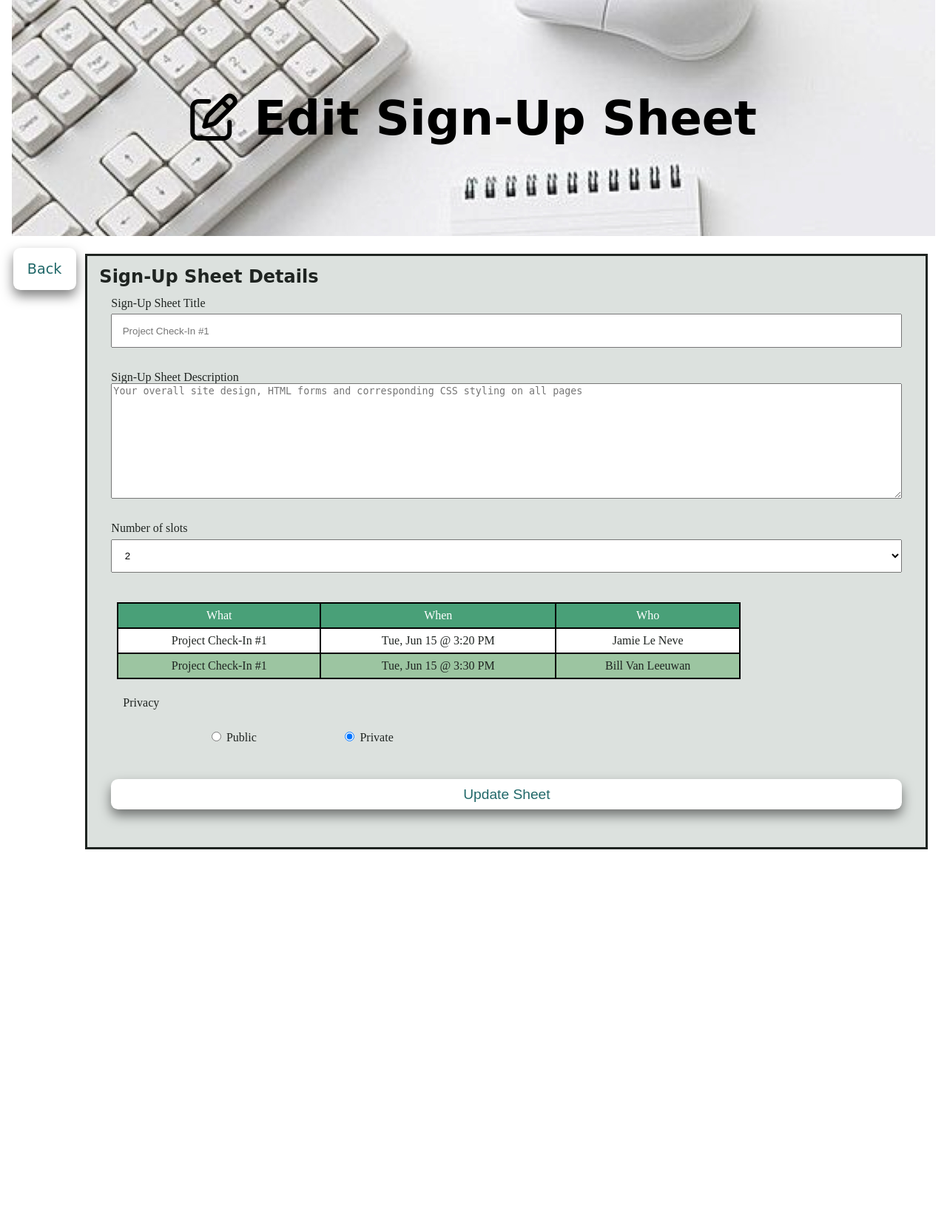
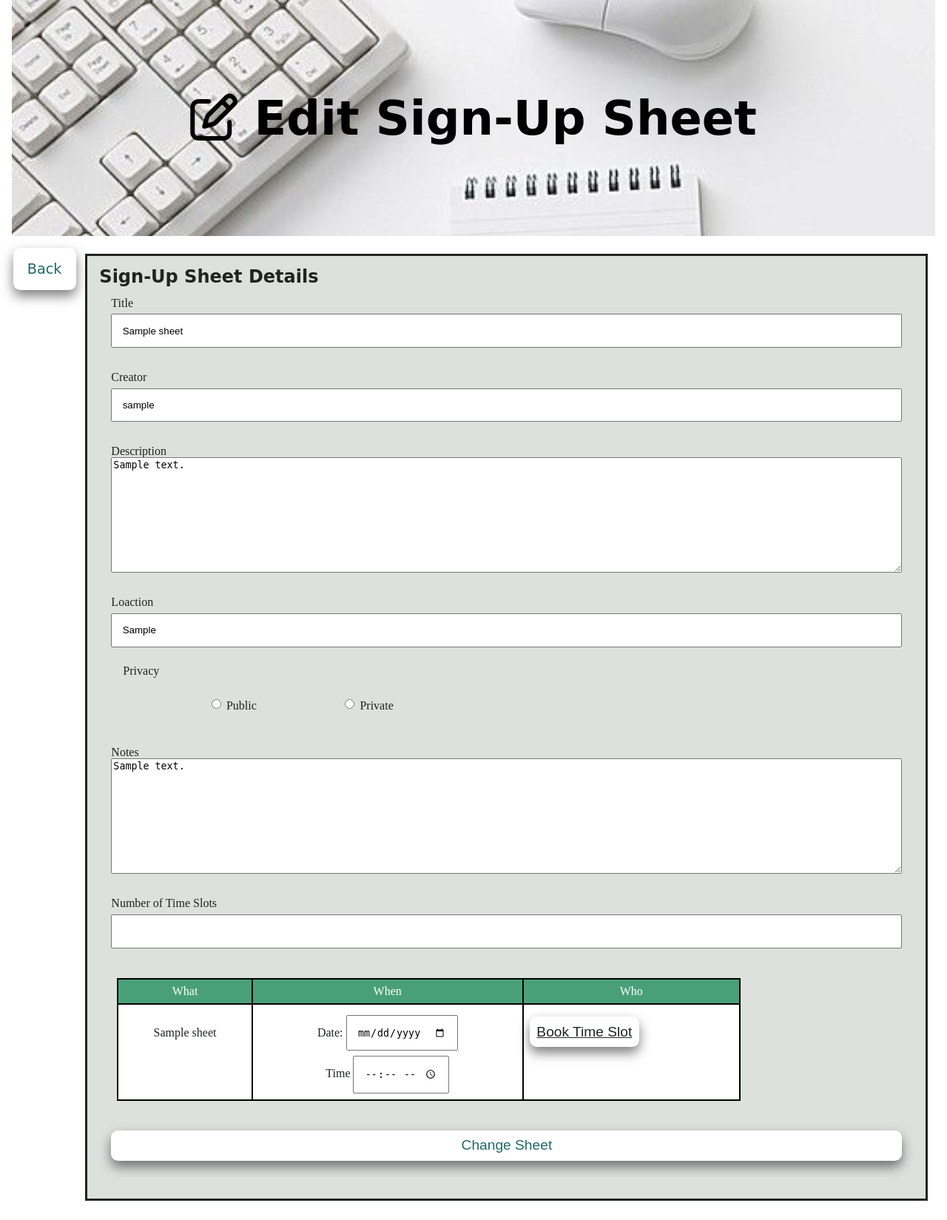
Before and after one commit to 3420Final/Project, a PHP site: page /editSheet.php?id=1 in a window 1280 px wide. Shown: the part 121-1770 px from the top of the page at 74% size. Before the commit the page ends 1269 px from the top, so only its background shows below. Run offline with PHP 8.4, Linux system fonts and the light colour scheme; the visitor is signed in with stand-in values (Sample User, id 1); tables that the repository leaves empty or names only in its code hold one stand-in row (values such as "Sample post"); data that the repository does not hold is empty; some libraries are stand-ins or nearby versions; some web fonts are replaced.

Commit message:
Update editSheet.php

```diff
--- a/editSheet.php
+++ b/editSheet.php
@@ -115,32 +115,48 @@
         </nav>
         <section>
           <h2>Sign-Up Sheet Details</h2>
-          <form id="requestform" action="EditSheet.php" method="post">
+          <form action="<?=htmlentities($_SERVER['PHP_SELF'])?>" method="POST" autocomplete="off">
             <div>
-              <label for="title">Sign-Up Sheet Title</label>
-              <input id="title" name="title" type="text" placeholder="Project Check-In #1" />
+              <label for="title">Title</label>
+              <input id="title" name="title" type="text" placeholder="Project Check-In #1"value="<?=$title?>"/>
+              <span class="error <?=!isset($errors['title']) ? 'hidden' : "";?>">Please enter a title</span>
             </div>
             <div>
-              <label for="description">Sign-Up Sheet Description</label>
-              <textarea name="description" id="description" cols="30" rows="10" placeholder="Your overall site design, HTML forms and corresponding CSS styling on all pages"></textarea>
+              <label for="creator">Creator</label>
+              <input id="creator" name="creator" type="text" value="<?=$creator?>"/>
+              <span class="error <?=!isset($errors['creator']) ? 'hidden' : "";?>">Please enter your username</span>
             </div>
             <div>
-              <label for="slots">Number of slots</label>
-              <select name="primary" id="primary">
-                <option value="">Choose One</option>
-                <option value="1">1</option>
-                <option value="2" selected>2</option>
-                <option value="3">3</option>
-                <option value="4">4</option>
-                <option value="5">5</option>
-                <option value="6">6</option>
-                <option value="7">7</option>
-                <option value="8">8</option>
-                <option value="9">9</option>
-                <option value="10">10</option>
-                <option value="o">Other</option>
-              </select>
+              <label for="description">Description</label>
+              <textarea name="description" id="description" cols="30" rows="10"><?=$description?></textarea>
+              <span class="error <?=!isset($errors['description']) ? 'hidden' : "";?>">Please enter a description</span>
             </div>
+            <div>
+              <label for="location">Loaction</label>
+              <input id="location" name="location" type="text" placeholder="Remote via Zoom" value="<?=$location?>"/>
+              <span class="error <?=!isset($errors['location']) ? 'hidden' : "";?>">Please enter a location</span>
+            </div>
+            <fieldset>
+              <legend>Privacy</legend>
+              <div>
+                <input id="public" name="status" type="radio" value="public" <?=$privacy == "public" ? 'checked' : ''?>/>
+                <label for="public">Public</label>
+              </div>
+              <div>
+                <input id="private" name="status" type="radio" value="private" <?=$privacy == "private" ? 'checked' : ''?>/>
+                <label for="private">Private</label>
+              </div>
+              <span class="error <?=!isset($errors['privacy']) ? 'hidden' : "";?>">Please select a privacy setting</span>
+            </fieldset>
+            <div>
+              <label for="notes">Notes</label>
+              <textarea name="notes" id="notes" cols="30" rows="10"><?=$notes?></textarea>
+            </div>
+              <div>
+                <label for="numSlots">Number of Time Slots</label>
+                <input id="numSlots" name="numSlots" type="number" value="<?=$numSlots?>"/>
+                <span class="error <?=!isset($errors['numSlots']) ? 'hidden' : "";?>">Please enter the number of time slots in this sheet</span>
+              </div>
             <div class = "table">
               <table>
                 <thead>
@@ -151,33 +167,42 @@
                   </tr>
                 </thead>
                 <tbody>
-                  <tr>
-                    <td>Project Check-In #1</td>
-                    <td>Tue, Jun 15 @ 3:20 PM</td>
-                    <td>Jamie Le Neve</td>
-                  </tr>
-                  <tr>
-                    <td>Project Check-In #1</td>
-                    <td>Tue, Jun 15 @ 3:30 PM</td>
-                    <td>Bill Van Leeuwan</td>
-                  </tr>
+                  <?php foreach ($slots as $slot): ?>
+                    <tr>
+                      <td><?=$title?></td>
+                      <td>
+                        <div>
+                          <label for="date">Date: </label>
+                          <input id="date" name="date" type="date" value="<?=$slot["date"]?>"/>
+                          <span class="error <?=!isset($errors['date']) ? 'hidden' : "";?>">Please enter a date</span>
+                        </div>
+                        <div>
+                          <label for="time">Time</label>
+                          <input id="time" name="time" type="time" value="<?=$slot["time"]?>"/>
+                          <span class="error <?=!isset($errors['time']) ? 'hidden' : "";?>">Please enter a time</span>
+                        </div>
+                      </td>
+                      <?php if ($slot["userID"] == null): ?>
+                        <td><button id="submit"><a href="SheetThanks.php">Book Time Slot</a></button></td>
+                      <?php else: ?>
+                        <td>
+                          <?php
+                          $query = "select * from 'timeslot_users' WHERE ID= ?";
+                          $stmt = $pdo->prepare($query);
+                          $stmt->execute([$slot["userID"]]);
+                          $slotParticipant = $stmt->fetch();
+
+                          echo "$slotParticipant[username]";
+                          ?>
+                        </td>
+                      <?php endif ?>
+                    </tr>
+                  <?php endforeach ?>
                 </tbody>
               </table>
             </div>
-            <fieldset>
-              <legend>Privacy</legend>
-              <div>
-                <input id="public" name="status" type="radio" value="O" />
-                <label for="public">Public</label>
-              </div>
-
-              <div>
-                <input id="private" name="status" type="radio" value="C" checked/>
-                <label for="private">Private</label>
-              </div>
-            </fieldset>
             <div>
-              <button id="submit">Update Sheet</button>
+              <button type="submit" name="submit">Change Sheet</button>
             </div>
           </form>
         </section>
```
